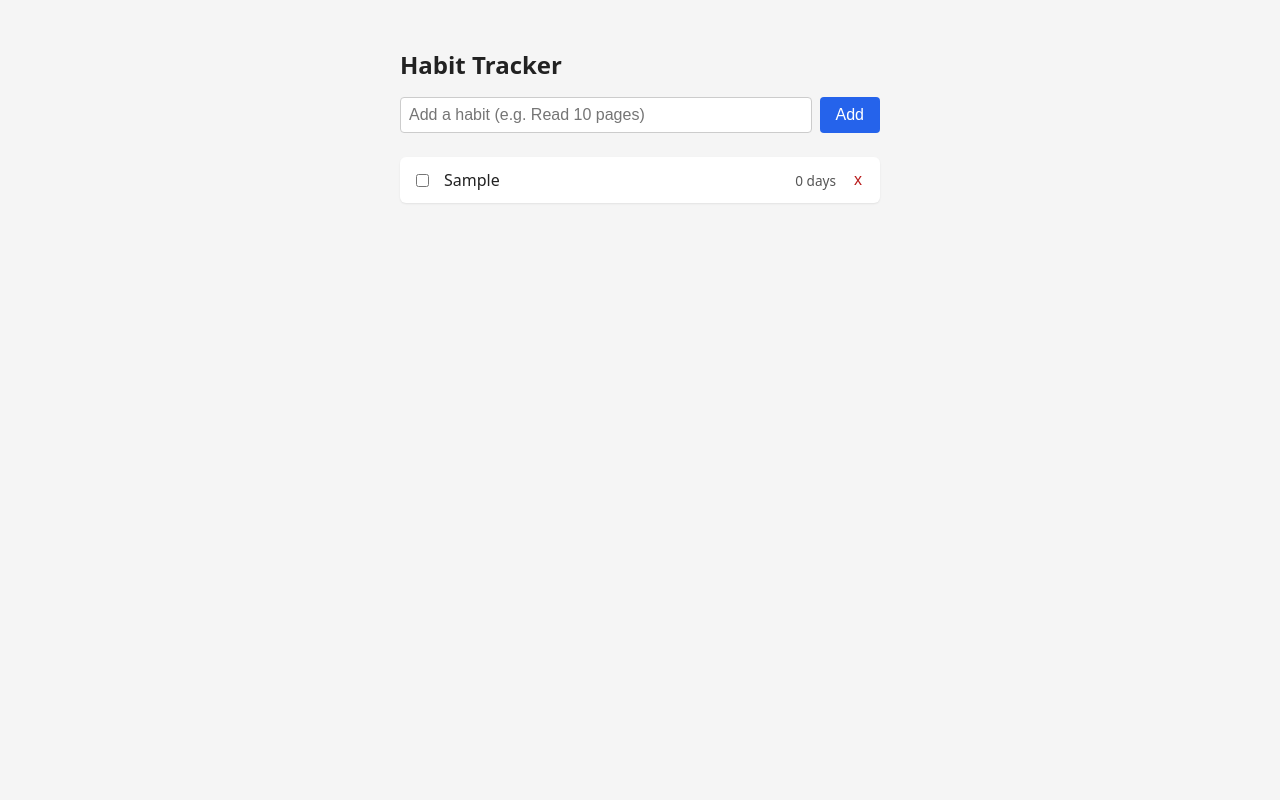
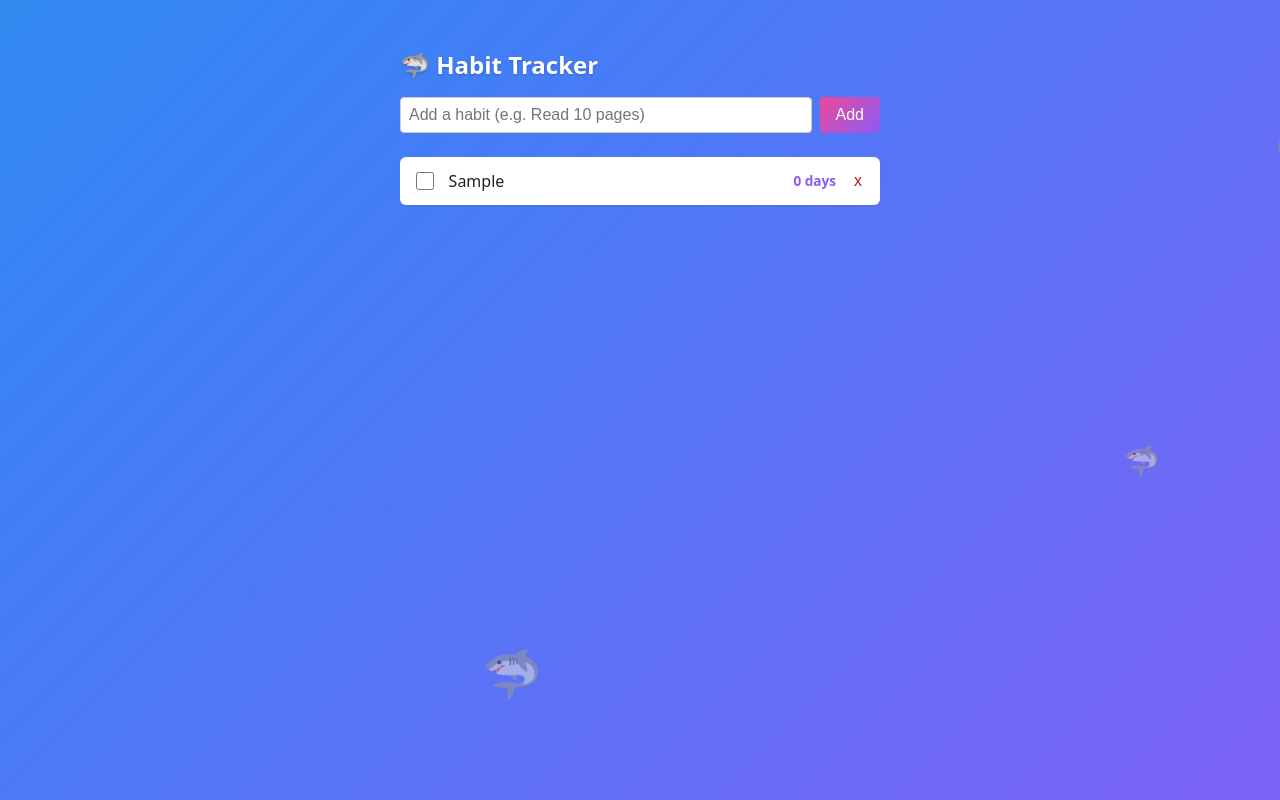
Before and after one commit to rcaisse21-crypto/habit-tracker, a plain HTML site: page index.html in a window 1280 px wide. Both pictures are taken after typing "Sample" into the empty fields and a click on the button "Add". Drawn offline with Linux system fonts and the light colour scheme.

Commit message:
Add colorful gradient theme with swimming baby sharks

```diff
--- a/index.html
+++ b/index.html
@@ -7,8 +7,14 @@
   <link rel="stylesheet" href="style.css" />
 </head>
 <body>
+  <div class="sharks" aria-hidden="true">
+    <span class="shark shark-1">🦈</span>
+    <span class="shark shark-2">🦈</span>
+    <span class="shark shark-3">🦈</span>
+  </div>
+
   <main>
-    <h1>Habit Tracker</h1>
+    <h1>🦈 Habit Tracker</h1>
 
     <form id="habit-form">
       <input id="habit-input" type="text" placeholder="Add a habit (e.g. Read 10 pages)" required />
--- a/style.css
+++ b/style.css
@@ -4,20 +4,77 @@
 
 body {
   font-family: system-ui, sans-serif;
-  background: #f5f5f5;
+  background: linear-gradient(135deg, #06b6d4, #3b82f6, #8b5cf6, #ec4899);
+  background-size: 300% 300%;
+  animation: gradient-shift 12s ease infinite;
   color: #222;
   margin: 0;
   padding: 2rem 1rem;
+  min-height: 100vh;
+  overflow-x: hidden;
+  position: relative;
+}
+
+@keyframes gradient-shift {
+  0% { background-position: 0% 50%; }
+  50% { background-position: 100% 50%; }
+  100% { background-position: 0% 50%; }
 }
 
 main {
   max-width: 480px;
   margin: 0 auto;
+  position: relative;
+  z-index: 1;
 }
 
 h1 {
   font-size: 1.5rem;
   margin-bottom: 1rem;
+  color: white;
+  text-shadow: 0 1px 3px rgba(0, 0, 0, 0.2);
+}
+
+.sharks {
+  position: fixed;
+  inset: 0;
+  overflow: hidden;
+  z-index: 0;
+  pointer-events: none;
+}
+
+.shark {
+  position: absolute;
+  font-size: 2.5rem;
+  opacity: 0.55;
+  animation: swim linear infinite;
+}
+
+.shark-1 {
+  top: 15%;
+  animation-duration: 18s;
+}
+
+.shark-2 {
+  top: 55%;
+  animation-duration: 24s;
+  animation-delay: -6s;
+  font-size: 1.8rem;
+}
+
+.shark-3 {
+  top: 80%;
+  animation-duration: 14s;
+  animation-delay: -3s;
+  font-size: 3rem;
+}
+
+@keyframes swim {
+  0% { left: -10%; transform: scaleX(-1); }
+  49.9% { transform: scaleX(-1); }
+  50% { left: 110%; transform: scaleX(1); }
+  99.9% { transform: scaleX(1); }
+  100% { left: -10%; transform: scaleX(-1); }
 }
 
 #habit-form {
@@ -39,10 +96,11 @@ h1 {
   font-size: 1rem;
   border: none;
   border-radius: 4px;
-  background: #2563eb;
+  background: linear-gradient(135deg, #ec4899, #8b5cf6);
   color: white;
   cursor: pointer;
 }
+
 
 #habit-list {
   list-style: none;
@@ -69,7 +127,14 @@ h1 {
 
 .habit-item .streak {
   font-size: 0.85rem;
-  color: #555;
+  font-weight: 600;
+  color: #8b5cf6;
+}
+
+.habit-item input[type='checkbox'] {
+  accent-color: #ec4899;
+  width: 1.1rem;
+  height: 1.1rem;
 }
 
 .habit-item.done .name {
```
